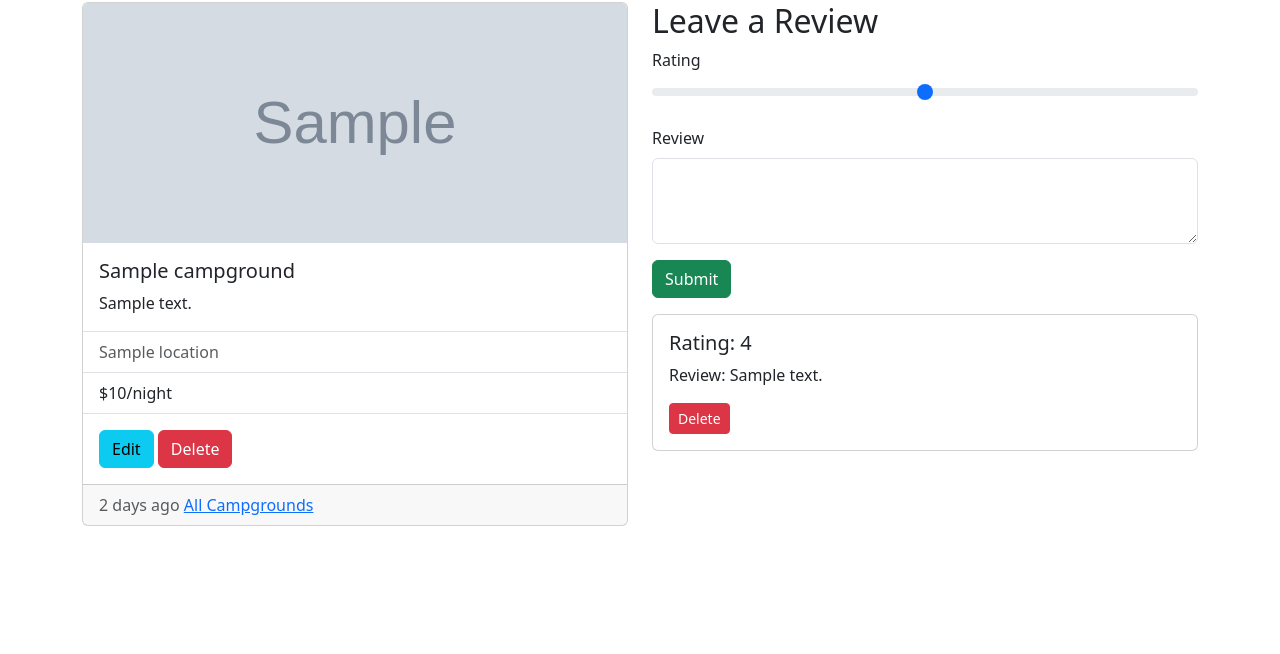
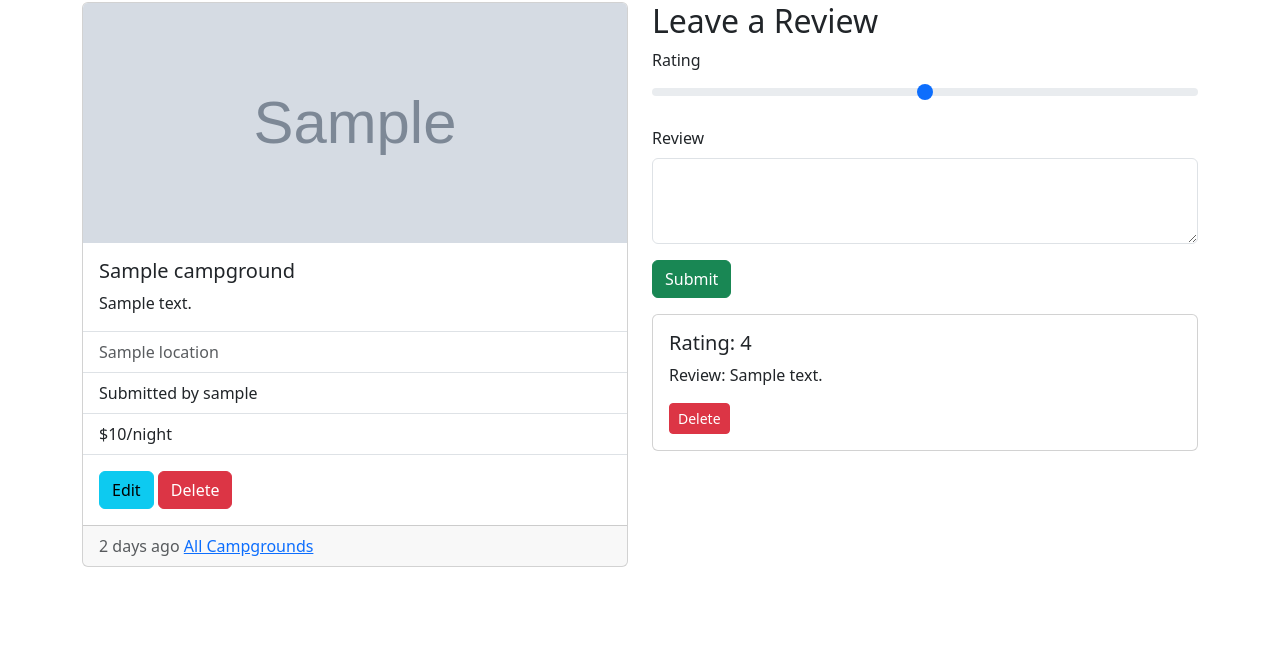
Before and after one commit to lollyca/YelpCamp, a Node server app: template views/campgrounds/show.ejs in a window 1280 px wide. Shown: the part 70-724 px from the top of the page. Run offline with Node 20, Linux system fonts and the light colour scheme; the template is opened without the code that fills it: most values are stand-ins (such as "Sample title", 1, 10 or a date in 2020); grey boxes marked "Sample" are stand-in pictures; some libraries are stand-ins or nearby versions.

Commit message:
"Submitted by" added to show page

```diff
--- a/routes/campgrounds.js
+++ b/routes/campgrounds.js
@@ -37,6 +37,7 @@ router.post('/', isLoggedIn, validatedCampground, cathcAsync(async (req, res, ne
     //Ok, after looking what req.body was, lets create a new Camground and save
     //if (!req.body.campground) throw new ExpressError('Invalid Campground Data', 400);
     const campground = new Campground(req.body.campground);
+    campground.author = req.user._id;
     await campground.save();
     req.flash('success', 'Successfully made a new campground');
     res.redirect(`/campgrounds/${campground._id}`);
--- a/views/campgrounds/show.ejs
+++ b/views/campgrounds/show.ejs
@@ -20,6 +20,9 @@
                 <ul class="list-group list-group-flush border-top border-bottom">
                     <li class="list-group-item text-muted">
                         <%= campground.location%>
+                    </li>
+                    <li class="list-group-item">
+                        Submitted by <%= campground.author.username%>
                     </li>
                     <li class="list-group-item">$<%= campground.price%>/night</li>
                 </ul>
@@ -54,7 +57,7 @@
 
                 <button class="btn btn-success">Submit</button>
             </form>
-            <!-- -----------------------Display----------------------- -->
+            <!-- ------------------Review Display------------------ -->
             <% for (let review of campground.reviews) { %>
                 <div class="mb-3 card">
                     <div class="card-body">
```
